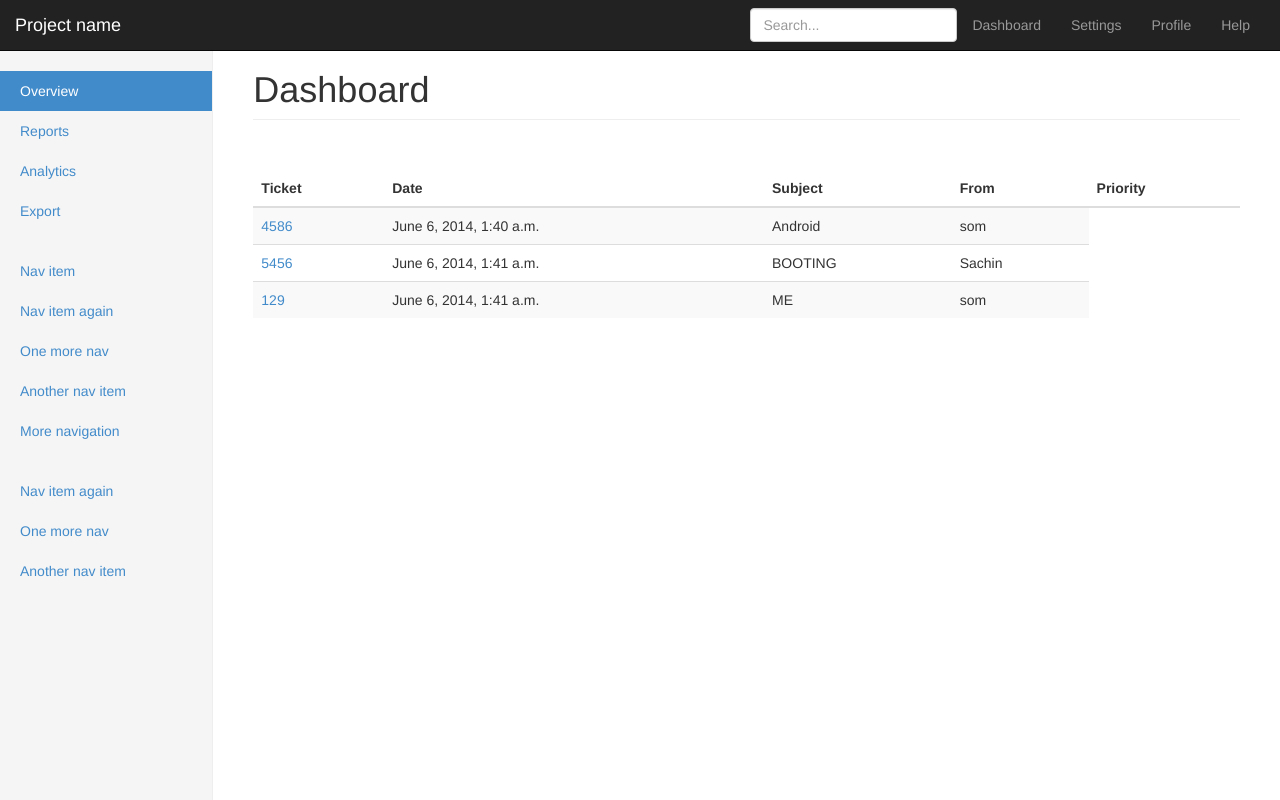
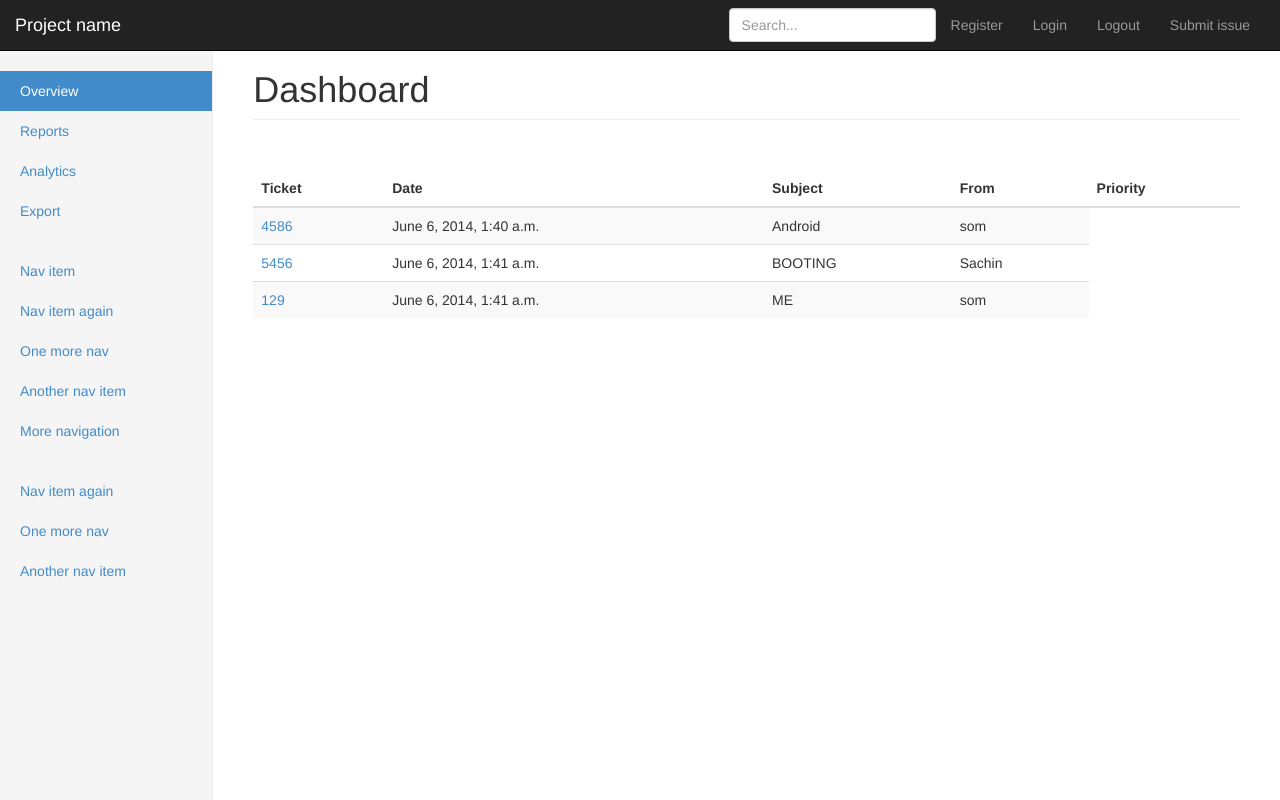
Before and after one commit to abnth/ticket, a Django app: page /ac/ in a window 1280 px wide. Run offline with Django 3.2, Linux system fonts and the light colour scheme; data comes from the database, SQL or seed files in the repository; both versions use the stored data as it was after the commit; parts of the project's set-up code (start-up, migrations or seed data) failed here and were passed over; some libraries are stand-ins or nearby versions.

Commit message:
added links for register login and logout on the homepage

```diff
--- a/tickets/ac/views.py
+++ b/tickets/ac/views.py
@@ -43,10 +43,12 @@ def display(request, id):
 #	topic_priority=models.IntegerField()
 #	duration_for_reply=models.IntegerField()
 #remove this
-
+@login_required
 def submit_ticket(request):
     context=RequestContext(request)
     if(request.method=="POST"):
+                    print request.POST
+                    print "________________________\n"
                     data = request.POST.copy()
                     #data=request.POST
                     print data
@@ -75,13 +77,15 @@ def submit_ticket(request):
                     data['ticket_id']=last_ticket+1
                     #if 'submit' in data: del data['submit']
                     #if 'csrfmiddlewaretoken' in data: del data['csrfmiddlewaretoken']
-                    print data
-                    user_form=SubmitTicketForm(data)
+
+                    #user_form=SubmitTicketForm(data)
+                    user_form=SubmitTicketForm(request.POST)
                     #how to validate the form for yourself
                     if user_form.is_valid():
                             user_form.save()
                             return HttpResponse("Saved successfully")
                     else:
+                            print data
                             return HttpResponse("Saved unsuccessfully")
                             print "the errors are"
                             print user_form.errors
--- a/tickets/templates/d.html
+++ b/tickets/templates/d.html
@@ -41,10 +41,10 @@
         </div>
         <div class="navbar-collapse collapse">
           <ul class="nav navbar-nav navbar-right">
-            <li><a href="#">Dashboard</a></li>
-            <li><a href="#">Settings</a></li>
-            <li><a href="#">Profile</a></li>
-            <li><a href="#">Help</a></li>
+            <li><a href="/ac/register">Register</a></li>
+            <li><a href="/ac/login">Login</a></li>
+            <li><a href="/ac/logout">Logout</a></li>
+            <li><a href="/ac/submit_ticket">Submit issue</a></li>
           </ul>
           <form class="navbar-form navbar-right"  method="post" action="/ac/search">
             <input type="text" class="form-control" placeholder="Search...">
--- a/tickets/tickets/settings.py
+++ b/tickets/tickets/settings.py
@@ -48,6 +48,8 @@ MIDDLEWARE_CLASSES = (
     'django.middleware.clickjacking.XFrameOptionsMiddleware',
 )
 
+LOGIN_URL = '/ac/login/'
+
 ROOT_URLCONF = 'tickets.urls'
 
 WSGI_APPLICATION = 'tickets.wsgi.application'
```
Also changed, not shown: tickets/ac/forms.py (+22 -0 lines), tickets/db.sqlite3, 3 other files.
